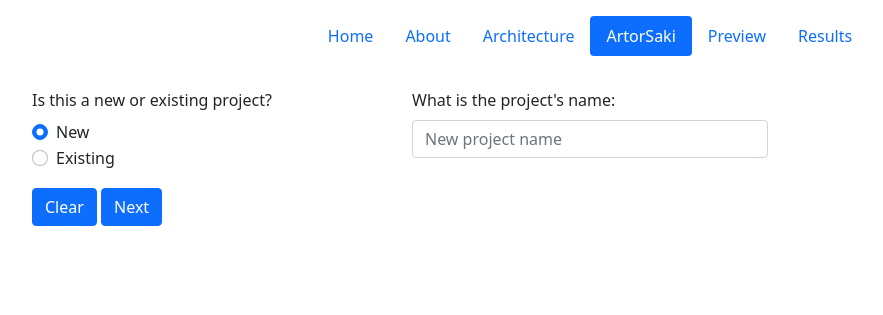
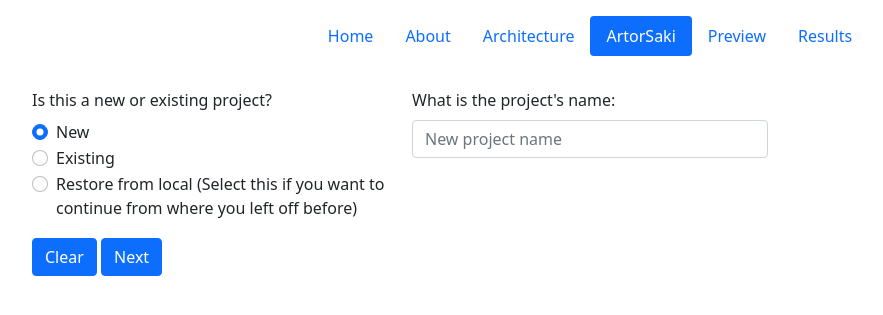
Before and after one commit to Aveline-art/studious-lamp, a Jekyll site: the page built from pages/project-form.html, in a window 1280 px wide. Shown: the top 315 px of the page, without its empty margins (50-933 px from the left). Built offline with Jekyll 4.4.1, drawn with Linux system fonts in a browser that asks for light colours; part of the change alters nothing that is shown.

Commit message:
added new radio option

```diff
--- a/_includes/project-form/part-1.html
+++ b/_includes/project-form/part-1.html
@@ -2,15 +2,21 @@
     <div class="col-4 mb-3" id="new-or-existing">
         <label class="form-label">Is this a new or existing project?</label>
         <div class="form-check">
-            <input class="form-check-input" type="radio" name="new-or-existing" value="true" id="new-radio" checked>
+            <input class="form-check-input" type="radio" name="new-or-existing" value="1" id="new-radio">
             <label class="form-check-label" for="new-project">
                 New
             </label>
         </div>
         <div class="form-check">
-            <input class="form-check-input" type="radio" name="new-or-existing" value="false" id="existing-radio">
+            <input class="form-check-input" type="radio" name="new-or-existing" value="2" id="existing-radio">
             <label class="form-check-label" for="existing-project">
                 Existing
+            </label>
+        </div>
+        <div class="form-check">
+            <input class="form-check-input" type="radio" name="new-or-existing" value="3" id="local-radio">
+            <label class="form-check-label" for="existing-project">
+                Restore from local (Select this if you want to continue from where you left off before)
             </label>
         </div>
     </div>
--- a/assets/js/project-form/part-1.js
+++ b/assets/js/project-form/part-1.js
@@ -1,11 +1,11 @@
 // Imports
 import { toogleSeries } from '../utility.js';
-import { global, projectData, clearData, storeData } from './state.js';
+import { global, projectData, clearData, storeData, loadAndStoreData } from './state.js';
 
 
 function main() {
-    setFields(global.isNew)
-    global.addStateListener('isNew', listenIsNew);
+    setFields(global.newOrExisting)
+    global.addStateListener('newOrExisting', listenNewOrExisting);
     loadListeners();
 }
 
@@ -26,18 +26,28 @@ function setFields(val) {
     const newInput = document.getElementById('new-input');
     const existingInput = document.getElementById('existing-input');
     const newRadio = document.getElementById('new-radio');
-    const existingRadio = document.getElementById('existing-radio')
+    const existingRadio = document.getElementById('existing-radio');
+    const localRadio = document.getElementById('local-radio');
 
-    if (val) {
+
+    if (val == '1') {
         newInput.removeAttribute('hidden');
         existingInput.setAttribute('hidden', '');
-        newRadio.setAttribute('checked', '')
-        existingRadio.removeAttribute('checked')
+        newRadio.setAttribute('checked', '');
+        existingRadio.removeAttribute('checked');
+        localRadio.removeAttribute('checked');
+    } else if (val == '2') {
+        newInput.setAttribute('hidden', '');
+        existingInput.removeAttribute('hidden');
+        newRadio.removeAttribute('checked');
+        existingRadio.setAttribute('checked', '');
+        localRadio.removeAttribute('checked');
     } else {
         newInput.setAttribute('hidden', '');
-        existingInput.removeAttribute('hidden');
-        newRadio.removeAttribute('checked')
-        existingRadio.setAttribute('checked', '')
+        existingInput.setAttribute('hidden', '');
+        newRadio.removeAttribute('checked');
+        existingRadio.removeAttribute('checked');
+        localRadio.setAttribute('checked', '');
     }
 }
 
@@ -49,9 +59,10 @@ function setFields(val) {
 function loadNewOrExistingInputListener() {
     const newRadio = document.getElementById('new-radio');
     const existingRadio = document.getElementById('existing-radio');
-    for (const ele of [newRadio, existingRadio]) {
+    const localRadio = document.getElementById('local-radio');
+    for (const ele of [newRadio, existingRadio, localRadio]) {
         ele.addEventListener('click', (e) => {
-            setIsNew(e.target.value);
+            setNewOrExisting(e.target.value);
         });
     }
 }
@@ -76,7 +87,7 @@ function loadNextButtonListener() {
 /// State Listeners ///
 ///////////////////////
 
-function listenIsNew(val) {
+function listenNewOrExisting(val) {
     setFields(val)
 }
 
@@ -85,8 +96,8 @@ function listenIsNew(val) {
 /// State Setters ///
 /////////////////////
 
-function setIsNew(val) {
-    global.isNew = val == 'true';
+function setNewOrExisting(val) {
+    global.newOrExisting = val;
 }
 
 
@@ -95,13 +106,16 @@ function setIsNew(val) {
 ///////////////////////
 
 function storeItems() {
-    if (global.isNew) {
+    const val = global.newOrExisting
+    if (val == '1') {
         clearData() // TODO, this should not happen on click of next, only when the clear data is clicked, this should happen or if a new title is entered
         global.projectFormData.title = document.getElementById('project-name-input').value
         storeData(global.projectFormData)
-    } else {
+    } else if (val == '2') {
         const identification = document.getElementById('project-name-select').value;
         storeData(projectData[identification])
+    } else if (val == '3') {
+        loadAndStoreData()
     }
 }
 
--- a/assets/js/project-form/state.js
+++ b/assets/js/project-form/state.js
@@ -13,7 +13,7 @@ const projectData = {
 }
 
 var initialState = {
-    isNew: true,
+    newOrExisting: '1',
     rows: 1,
     projectFormData: {
         identification: '',
@@ -77,7 +77,12 @@ function clearData() {
     localStorage.setItem('projectFormData', JSON.stringify(global.projectFormData));
 }
 
+function loadAndStoreData() {
+    const data = JSON.parse(localStorage.getItem('projectFormData'));
+    storeData(data)
+}
+
 // Main call
 main()
 
-export { global, projectData, clearData, storeData };
+export { global, projectData, clearData, storeData, loadAndStoreData };
```
